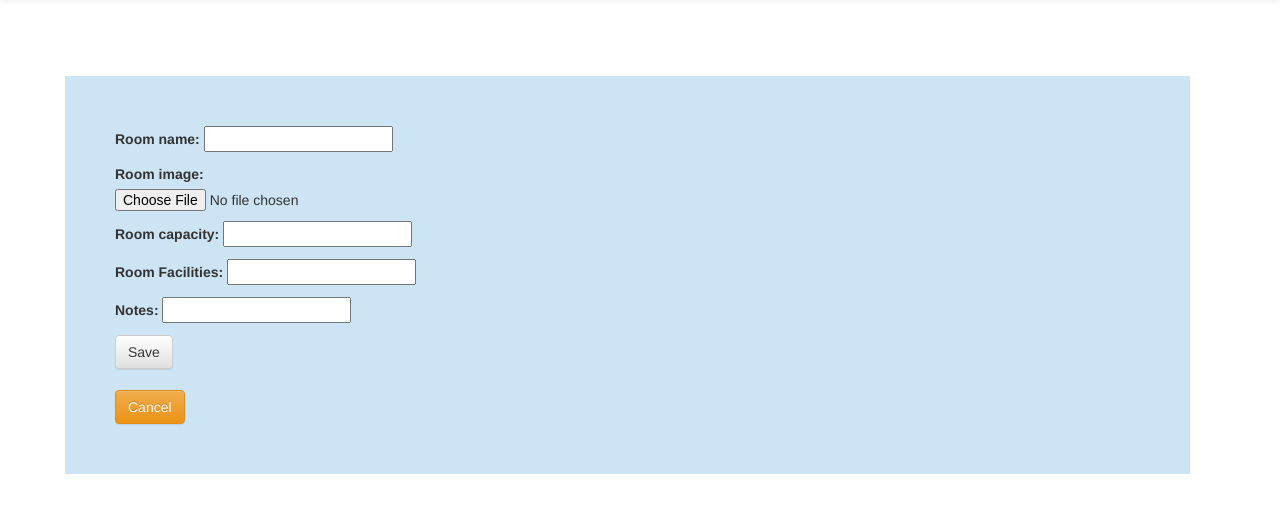
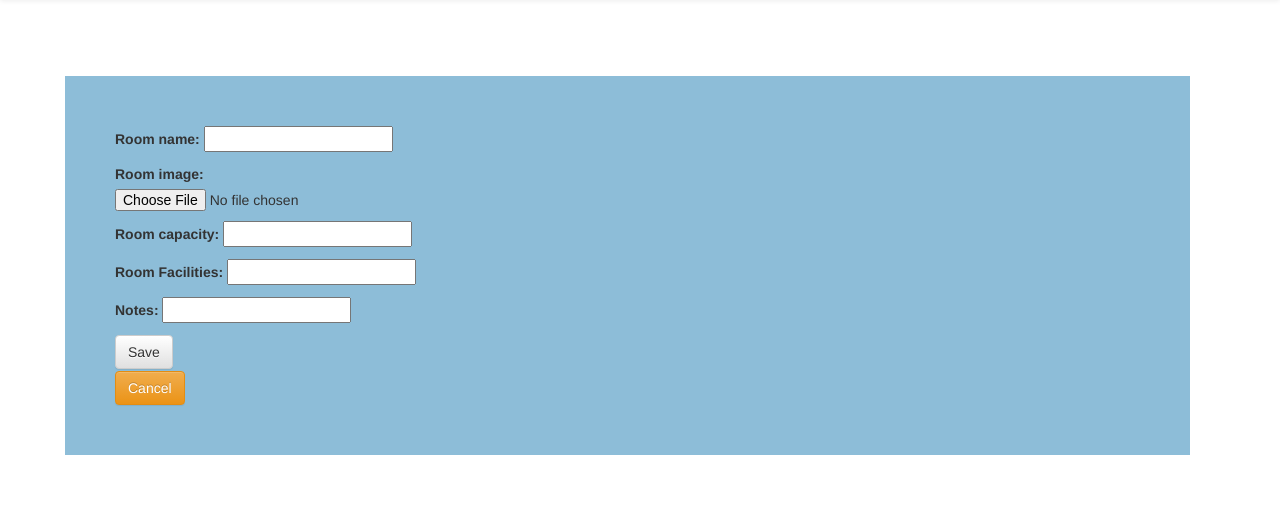
Before and after one commit to pratity4samutpada/TechcodeBooker, a Django app: page /booker/dashboard/rooms/new in a window 1280 px wide. Shown: the part 103-616 px from the top of the page. Run offline with Django 3.2, Linux system fonts and the light colour scheme; the visitor is signed in with stand-in values (Sample User, id 1); parts of the project's set-up code (start-up, migrations or seed data) failed here and were passed over; some libraries are stand-ins or nearby versions.

Commit message:
changed color of text div on first page

```diff
--- a/techcodebooker/roombooker/static/css/base.css
+++ b/techcodebooker/roombooker/static/css/base.css
@@ -51,6 +51,7 @@ a:active{
     padding-left: 0;
     margin-right: auto;
     margin-left: auto;
+    position:fixed;
 }
 
 .footer-text{
--- a/techcodebooker/roombooker/static/css/dashboard.css
+++ b/techcodebooker/roombooker/static/css/dashboard.css
@@ -31,7 +31,7 @@ button.delete,button.delete{
 
 #edit-form-container {
     /*display: inline-block;*/
-    background-color: rgba(0, 121, 195, 0.2);
+    background-color: #8dbdd8;
     padding: 4%;
     width: 90%;
     margin-left: 4%;
@@ -74,3 +74,7 @@ button.delete,button.delete{
   background-color: #428bca;
   padding : 5px 15px;
 }
+
+div.save-delete-container {
+    display: inline-block;
+}
--- a/techcodebooker/roombooker/templates/communitymanager/edit_form.html
+++ b/techcodebooker/roombooker/templates/communitymanager/edit_form.html
@@ -6,11 +6,13 @@
             <div class="container" id="edit-form-container">
                 <form method="POST" class="edit-form" enctype="multipart/form-data">{% csrf_token %}
                     {{ form.as_p}}
+                    <div class = "save-delete-container">
                     <button type="submit" class="save btn btn-default">Save</button>
                     {%if not new%}
                     <button type="submit" name="delete" class="delete btn btn-danger"
                             onclick="return confirm('Confirm Delete?')">Delete
                     </button>
+                        </div>
                     {%endif%}
                 </form>
                 <div>
```
Also changed, not shown: techcodebooker/roombooker/static/css/roombooker.css (+5 -5 lines).
